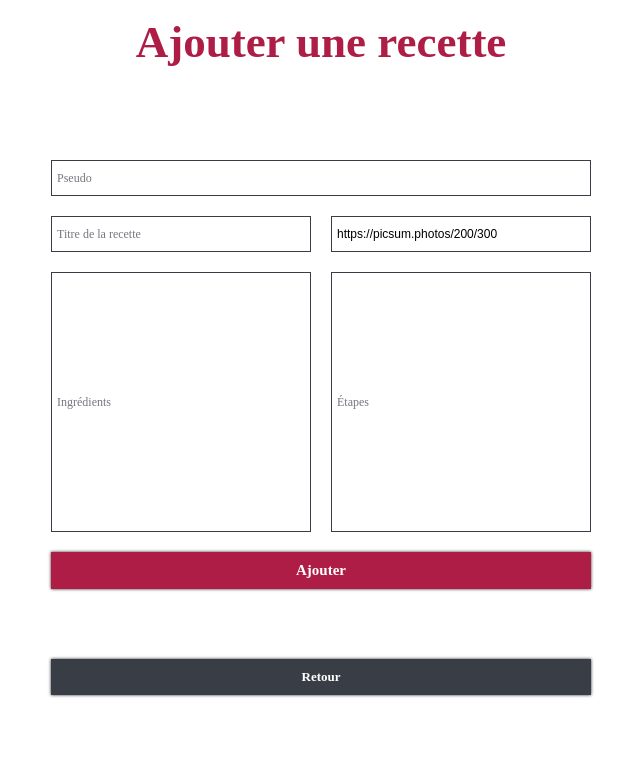
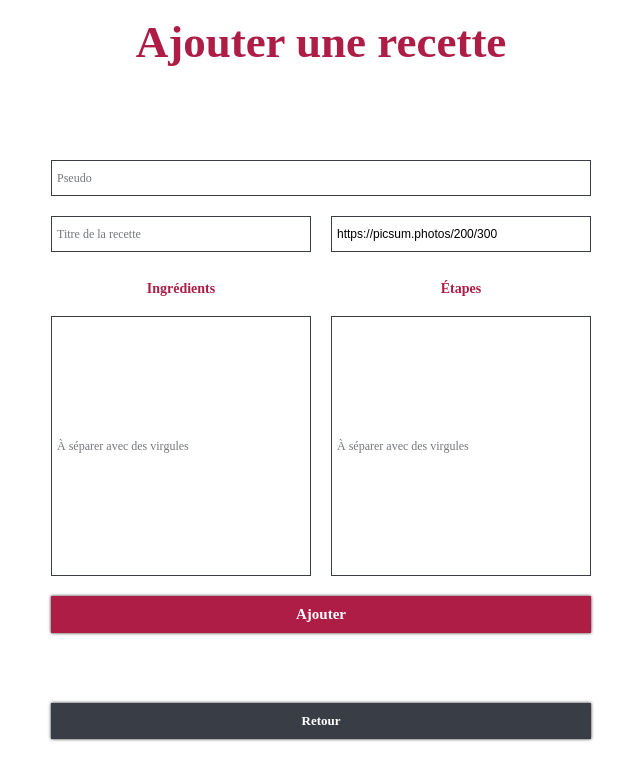
Before and after one commit to appoline33/boite_a_recettes, a PHP site: page /functions/addRecette.php in a window 1280 px wide. Shown: the top 780 px of the page, without its empty margins (319-959 px from the left). Run offline with PHP 8.4, Linux system fonts and the light colour scheme.

Commit message:
Dernier essaie de duplication de recettes

```diff
--- a/dist/css/style.css
+++ b/dist/css/style.css
@@ -249,6 +249,15 @@ input::placeholder {
   width: 540px;
 }
 
+h3 {
+  font-family: montserrat;
+  font-weight: 700;
+  font-size: 14px;
+  color: #ad1d45;
+  margin: 20px 0 10px 0px;
+  text-align: center;
+}
+
 .part_1, .part_2 {
   display: flex;
   flex-direction: column;
@@ -292,4 +301,24 @@ input::placeholder {
   list-style: inside;
 }
 
+.form-duplicate {
+  display: flex;
+  flex-direction: column;
+}
+.form-duplicate form {
+  display: flex;
+  flex-direction: column;
+  align-items: center;
+  margin-top: 100px;
+}
+.form-duplicate input:last-child {
+  background-color: #393e46;
+  color: white;
+  font-family: montserrat;
+  font-size: 13px;
+  font-weight: bold;
+  text-decoration: none;
+  padding: 10px 20px;
+}
+
 /*# sourceMappingURL=style.css.map */
--- a/duplicateRecetteForm.php
+++ b/duplicateRecetteForm.php
@@ -11,7 +11,8 @@ var_dump($_GET);
 <div class="form-duplicate">
     <h1>Dupliquer la recette</h1>
     <form action="functions/duplicateRecette.php" method="post">
-        <input type="text" placeholder="Titre de la recette" name="new_title">
+        <input type="text" placeholder="Titre de la recette" name="titre">
+        <input type="hidden" name="id" value="<?php echo $_GET["id"]; ?>">
         <input type="hidden" name="ingredients" value="<?php echo $_GET["ingredients"]; ?>">
         <input type="hidden" name="etapes" value="<?php echo $_GET["etapes"]; ?>">
         <input type="hidden" name="image" value="<?php echo $_GET["image"]; ?>">
--- a/functions/addRecette.php
+++ b/functions/addRecette.php
@@ -16,19 +16,26 @@ session_start();
         <!-- Pseudo -->
         <input type="text" placeholder="Pseudo" name="pseudo" class="input_pseudo">
 
+        <!-- Formulaire -->
         <div class="champs">
-
-
+            <!-- Colonnes de gauche -->
             <div class="part_1">
                 <input type="text" placeholder="Titre de la recette" name="titre">
-                <input type="textarea" placeholder="Ingrédients" name="ingredients">
+                <div class="titre_ingredients">
+                    <h3>Ingrédients</h3>
+                    <input type="textarea" placeholder="À séparer avec des virgules">
+                </div>
             </div>
+            <!-- Colonnes de droite -->
             <div class="part_2">
                 <input type="text" placeholder="Image" name="image" value="https://picsum.photos/200/300">
-                <input type="textarea" placeholder="Étapes" name="etapes">
+                <div class="titre_etapes">
+                    <h3>Étapes</h3>
+                    <input type="textarea" placeholder="À séparer avec des virgules" name="etapes">
+                </div>
             </div>
 
-
+        <!-- Bouton d'envoie -->
         </div>
         <input type="submit" value="Ajouter" class="input_ajouter">
     </form>
--- a/functions/duplicateRecette.php
+++ b/functions/duplicateRecette.php
@@ -36,9 +36,10 @@ var_dump($_POST);
 // 1. Connection à la base de données
 require("database.php");
 // 2. Préparer la requête (INSERT INTO)
-$req = $db->prepare("INSERT INTO recettes (titre, ingredients, etapes, image) VALUES (:new_title, :ingredients, :etapes, :image)");
+$req = $db->prepare("INSERT INTO recettes (id, titre, ingredients, etapes, image) VALUES (:id, :titre, :ingredients, :etapes, :image)");
 // $req->bindParam(":recette_id", $_POST["recette_id"]);
-$req->bindParam(":new-title", $_POST["new_title"]);
+$req->bindParam(":id", $_POST["id"]);
+$req->bindParam(":titre", $_POST["titre"]);
 $req->bindParam(":ingredients", $_POST["ingredients"]);
 $req->bindParam(":etapes", $_POST["etapes"]);
 $req->bindParam(":image", $_POST["image"]);
--- a/recettes.php
+++ b/recettes.php
@@ -83,7 +83,7 @@ if($count == 0){
 
                 <!-- Dupliquer une recette -->
                 <div class="duplicate_recette">
-                    <a href="duplicateRecetteForm.php?titre=<?= $result["titre"] ?>&ingredients=<?= $result["ingredients"] ?>&etapes=<?= $result["etapes"] ?>&image=<?= $result["image"] ?>">Dupliquer la recette</a>
+                    <a href="duplicateRecetteForm.php?id=<?= $result["id"] ?>&titre=<?= $result["titre"] ?>&ingredients=<?= $result["ingredients"] ?>&etapes=<?= $result["etapes"] ?>&image=<?= $result["image"] ?>">Dupliquer la recette</a>
                 </div>
             </div>
 
--- a/src/style/mixins.scss
+++ b/src/style/mixins.scss
@@ -18,6 +18,14 @@
         font-size: 15px;
         margin: 30px 0 10px 10px;
         color: $grey;
+    }
+
+    @mixin h3{
+        font-family: $font_titre;
+        font-weight: 700;
+        font-size: 14px;
+        color: $red;
+        margin: 20px 0 10px 0px;
     }
 
 // Boutons
--- a/src/style/style.scss
+++ b/src/style/style.scss
@@ -275,10 +275,17 @@ input::placeholder{
     width: 540px;
 }
 
+// Titres Ingerédients et Étapes
+h3{
+    @include h3();
+    text-align: center;
+}
+
 // Titre et Ingérdients
 .part_1{
     display: flex;
     flex-direction: column;
+
 
     input:nth-child(2){
         height: 260px;
@@ -317,3 +324,22 @@ input::placeholder{
 .list_style{
     list-style: inside;
 }
+
+
+// Formulaire de duplication de recette ***************************************************************************************************
+
+.form-duplicate{
+    display: flex;
+    flex-direction: column;
+
+    form{
+        display: flex;
+        flex-direction: column;
+        align-items: center;
+        margin-top: 100px;
+    }
+
+    input:last-child{
+        @include button_grey();
+    }
+}
```
Also changed, not shown: 1 other file.
